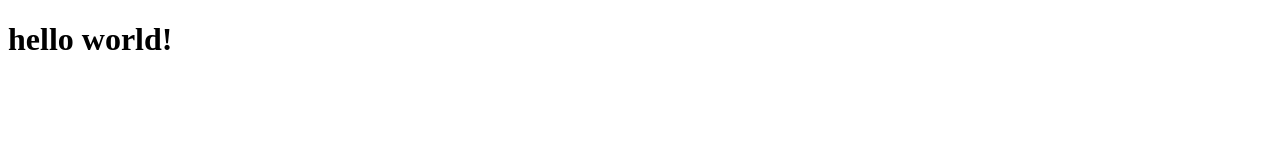
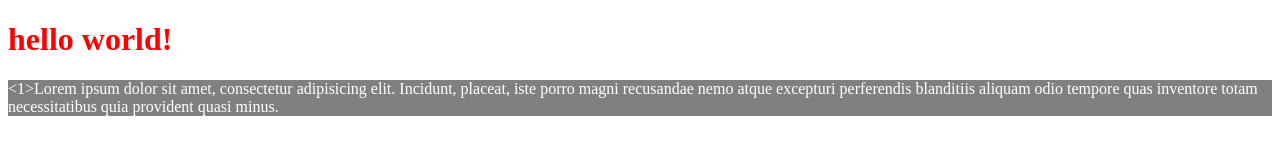
Before and after one commit to sortega3/phase2_test, a plain HTML site: page index.html in a window 1280 px wide. Drawn offline with Linux system fonts and the light colour scheme.

Commit message:
updated index pg and added css

```diff
--- a/index.html
+++ b/index.html
@@ -2,8 +2,11 @@
 <html>
     <head>
         <title>github test</title>
+        <link rel="stylesheet" href="style.css" type="text/css" />
     </head>
     <body>
         <h1>hello world!</h1>
+        <p>
+        <1>Lorem ipsum dolor sit amet, consectetur adipisicing elit. Incidunt, placeat, iste porro magni recusandae nemo atque excepturi perferendis blanditiis aliquam odio tempore quas inventore totam necessitatibus quia provident quasi minus.</p>
     </body>
 </html>
--- /dev/null
+++ b/style.css
@@ -0,0 +1,8 @@
+h1 {
+    color: red;
+}
+
+p{
+    background-color: grey;
+    color: white;
+}
```
